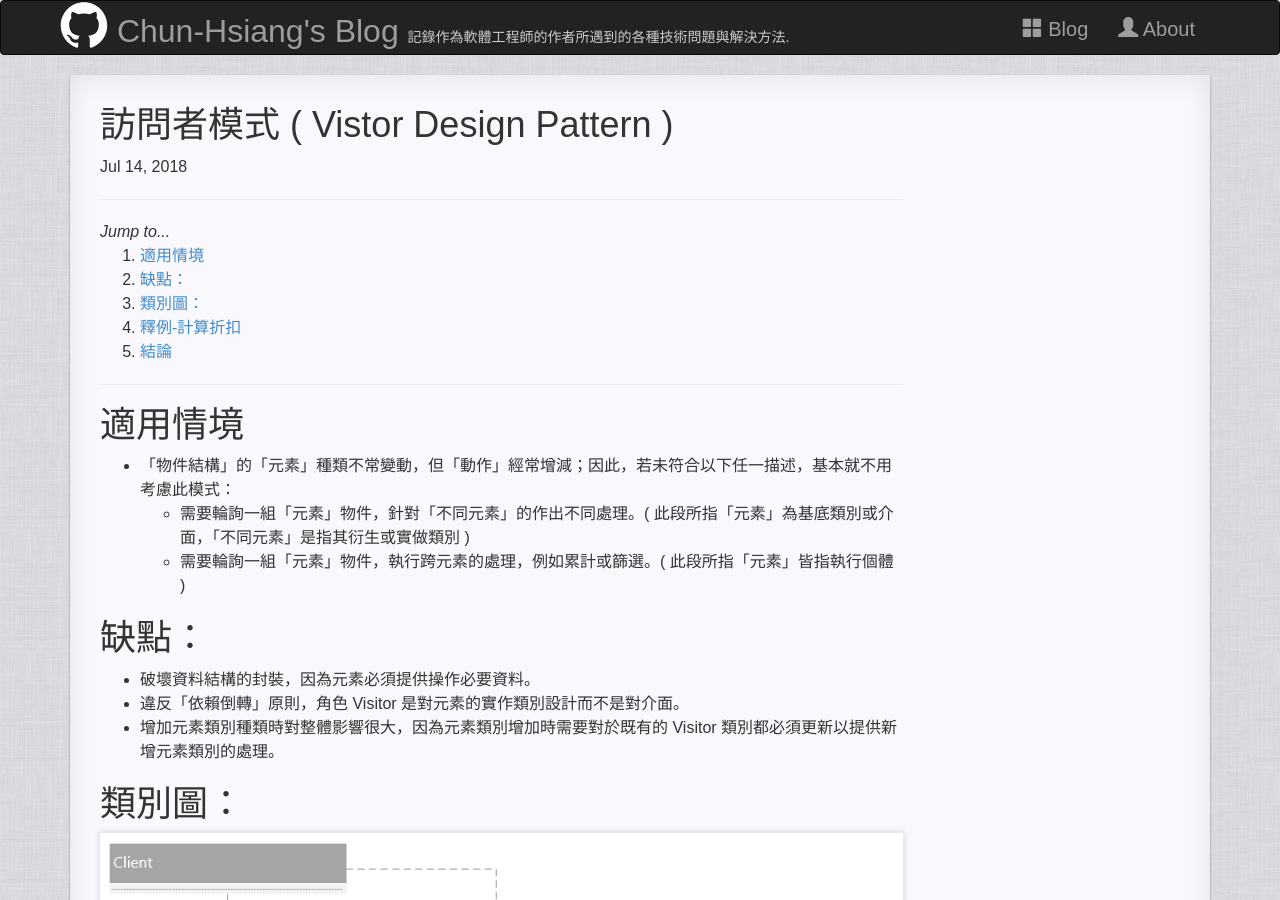
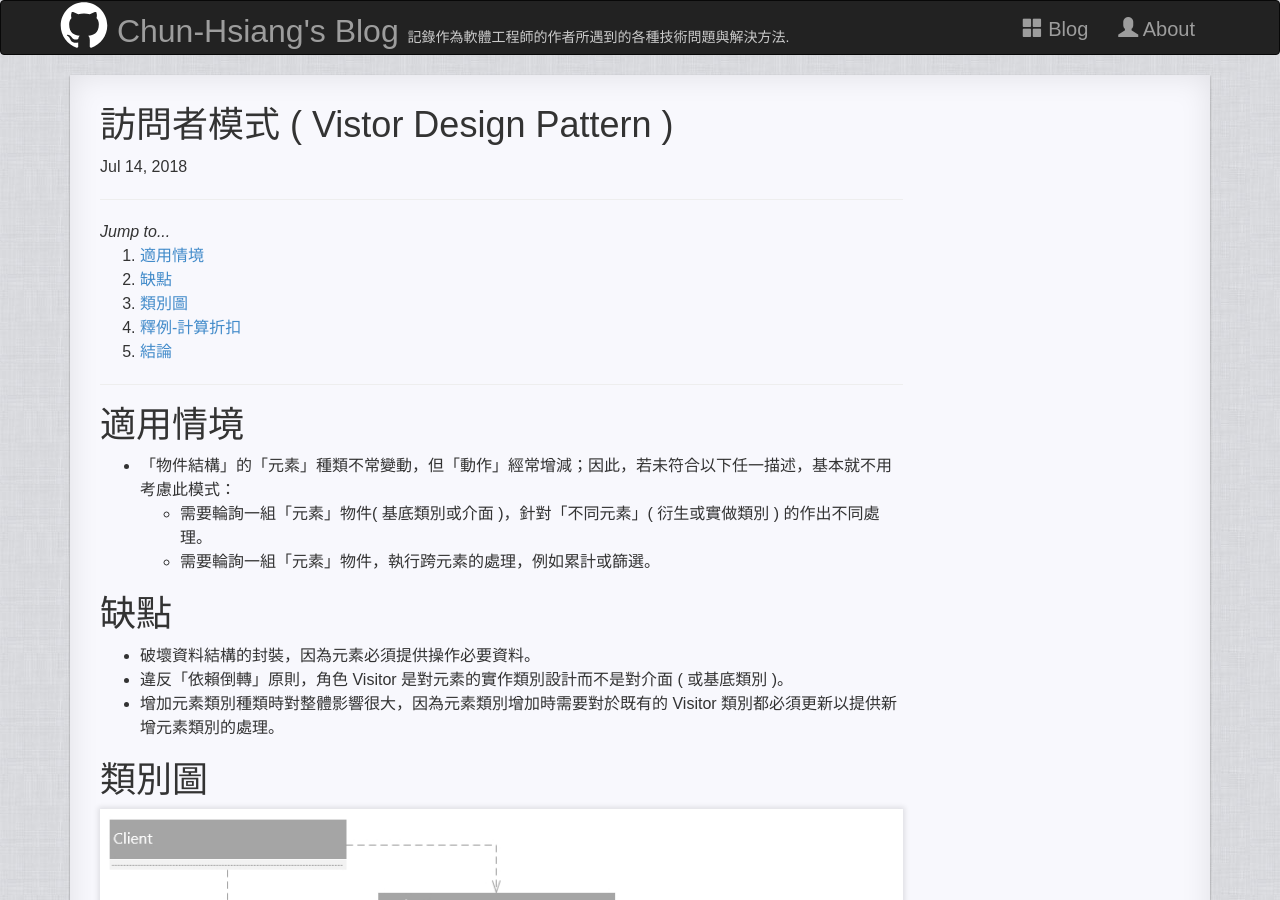
Before and after one commit to No129/No129.github.io, a Jekyll site: the page built from _posts/Coding/2018-07-13-[Codeing]Vistor_Design_Pattern.md, in a window 1280 px wide and 900 px high. Built offline with Jekyll 4.4.1, drawn with Linux system fonts in a browser that asks for light colours; nearby versions of some CDN libraries; some of the changed text lies outside the part shown.

Commit message:
Update Post 20180713

````diff
--- a/_posts/Coding/2018-07-13-[Codeing]Vistor_Design_Pattern.md
+++ b/_posts/Coding/2018-07-13-[Codeing]Vistor_Design_Pattern.md
@@ -4,19 +4,20 @@
 categories: TECH
 tag:
 date: 2018-07-13 24:00:00 UTC+8
-last_modified_at: 2018-07-16 24:00:00 UTC+8
+last_modified_at: 2018-07-18 24:00:00 UTC+8
 ---
 # 適用情境
 * 「物件結構」的「元素」種類不常變動，但「動作」經常增減；因此，若未符合以下任一描述，基本就不用考慮此模式：
-    * 需要輪詢一組「元素」物件，針對「不同元素」的作出不同處理。( 此段所指「元素」為基底類別或介面，「不同元素」是指其衍生或實做類別 )
-    * 需要輪詢一組「元素」物件，執行跨元素的處理，例如累計或篩選。( 此段所指「元素」皆指執行個體 )
+    * 需要輪詢一組「元素」物件( 基底類別或介面 )，針對「不同元素」( 衍生或實做類別 ) 的作出不同處理。
+    * 需要輪詢一組「元素」物件，執行跨元素的處理，例如累計或篩選。
 
-# 缺點：
+# 缺點
 * 破壞資料結構的封裝，因為元素必須提供操作必要資料。
-* 違反「依賴倒轉」原則，角色 Visitor 是對元素的實作類別設計而不是對介面。
+* 違反「依賴倒轉」原則，角色 Visitor 是對元素的實作類別設計而不是對介面 ( 或基底類別 )。
 * 增加元素類別種類時對整體影響很大，因為元素類別增加時需要對於既有的 Visitor 類別都必須更新以提供新增元素類別的處理。
 
-# 類別圖：
+# 類別圖
+
 ![Vistor Design Pattern](/assets/DesignPattern/VisitorDesignPattern.jpg)
 
 # 釋例-計算折扣
@@ -202,7 +203,7 @@
     }
 ```
 
-* 採用 Vistor Design Pattern 的威力在 ObjectStructure 中展現，在下例中新增一個 List 項作為購物車，將兩個產品放到清單中，如此一來就可以逐項呼叫：
+* 採用 Vistor Design Pattern 的威力在 ObjectStructure 中展現，在下例中新增一個 List 項作為購物車，將兩個產品放到清單中，如此一來就可以採用輪詢的方式逐項呼叫，而且不用在輪詢的過程進行型別判斷，非常有效的保護客戶端的程式不受元素種類增減的影響。
 
 ```csharp
     class Program
````
